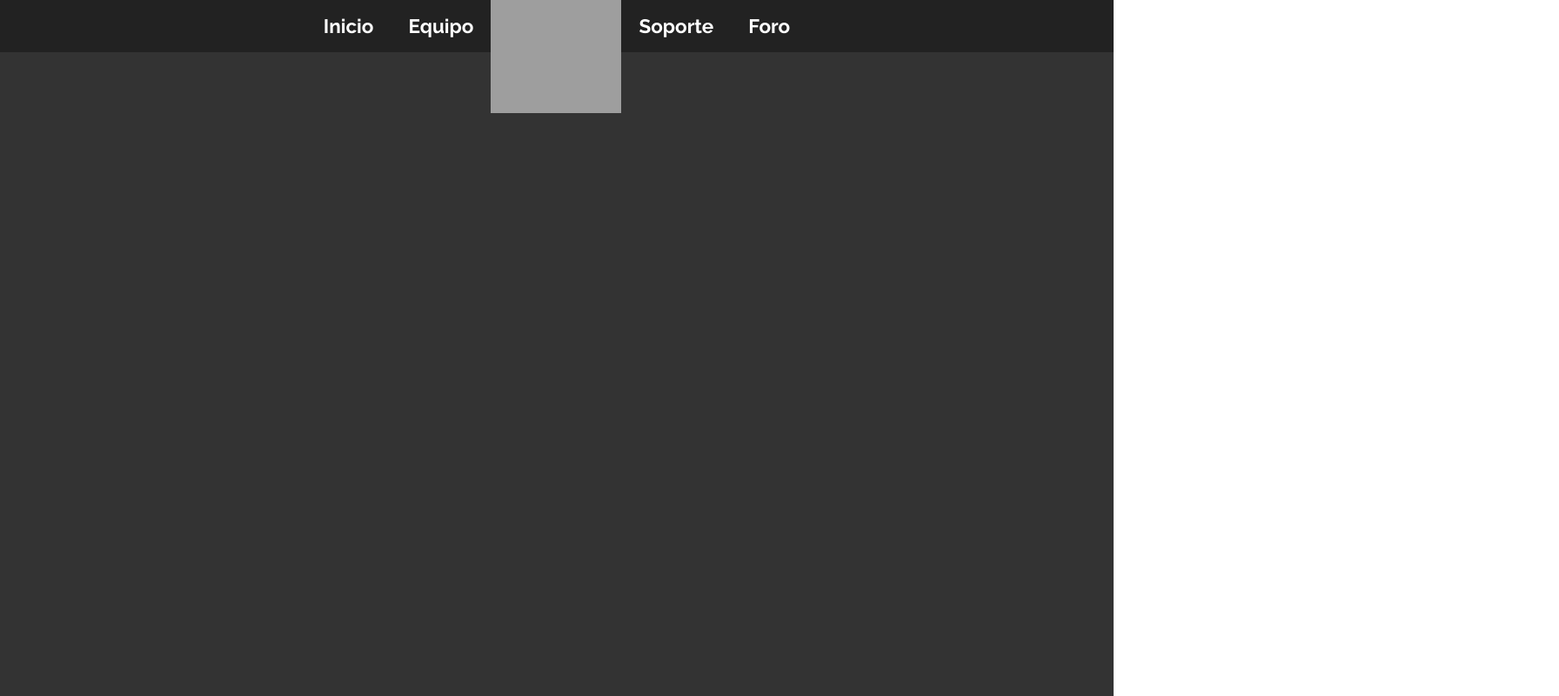
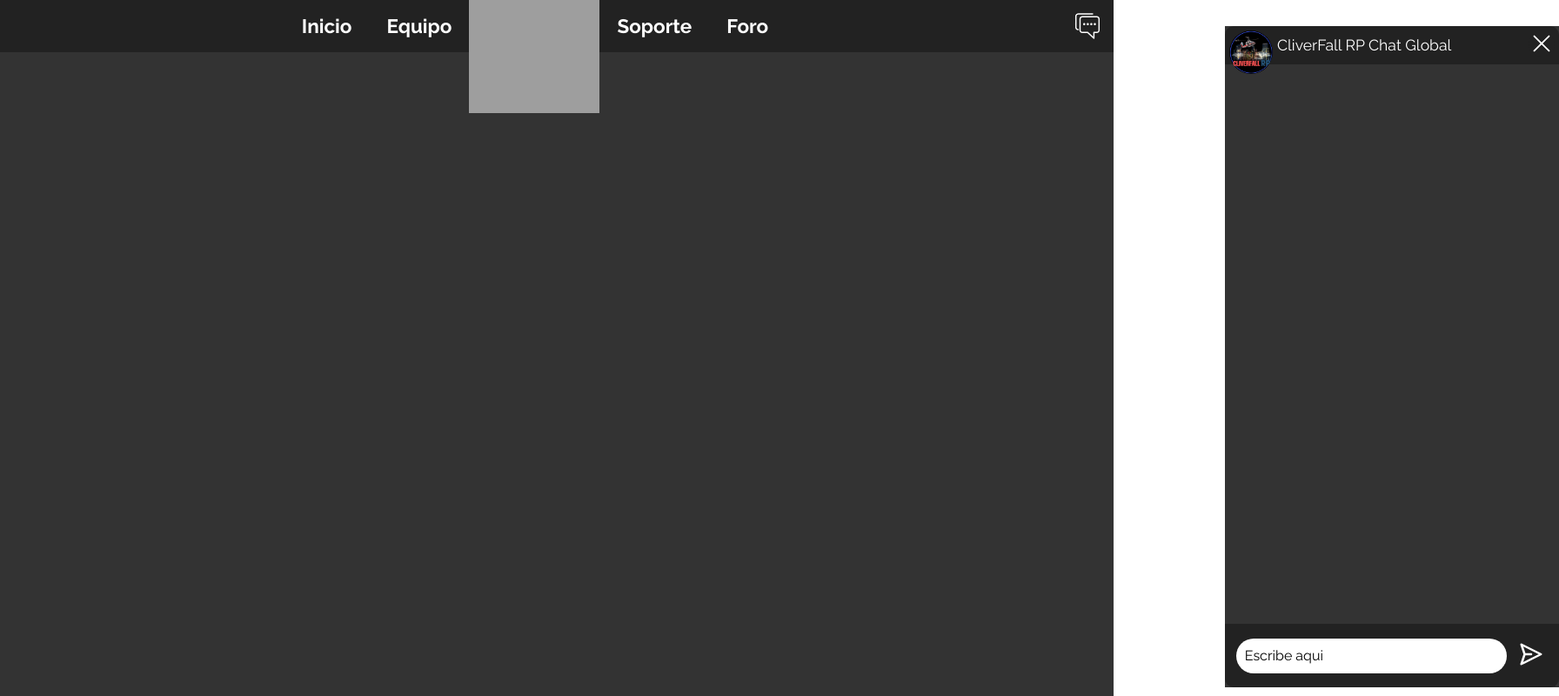
Before and after one commit to Cliverfall-RP/Cliverfall-RP.github.io, a plain HTML site: page index.html in a window 1280 px wide. Shown: the whole page at 87% size, 1792 px wide, since content can reach past the window. Drawn offline with Linux system fonts and the light colour scheme; grey boxes are pictures that could not be loaded.

Commit message:
Master Changes

```diff
--- a/css/index.css
+++ b/css/index.css
@@ -1,6 +1,9 @@
 @font-face {
     font-family: raleway;
     src: url(../fonts/Raleway-VariableFont_wght.ttf);
+}
+body{
+    overflow: hidden;
 }
 *{
     font-family: raleway;
@@ -43,9 +46,143 @@
 .nav-img img{
     width: 150px;
     height: 150px;
+    cursor: pointer;
+}
+.nav-img img:hover{
+    animation: rotate-logo 1s forwards;
+}
+@keyframes rotate-logo {
+    100%{transform: rotate(360deg)}
 }
 .nav-foro{
     margin: auto auto auto 10px ;
     font-size: 1.2rem;
     color: white;
 }
+.chat-icon{
+    width: 30px;
+    height: 30px;
+    margin-right: 10px;
+    border-radius: 10px;
+    padding: 5px;
+    border: none;
+}
+.chat-icon:hover{
+    background-color: #333;
+    transition: all ease 0.2s;
+    cursor: pointer;
+}
+.chat-modal{
+    width: 30%;
+    height: 95%;
+    background-color: #333;
+    position: absolute;
+    right: -40%;
+    bottom: 10px;
+    display: flex;
+    flex-direction: column;
+}
+.show{
+    animation: slide-in 0.5s steps(100, end) forwards;
+    box-shadow: 0px 0 15px black;
+    border-radius: 10px;
+}
+.hide{
+    animation: slide-out 0.5s steps(100, end) forwards;
+}
+.close-tab{
+    width: 30px;
+    height: 30px;
+    position: absolute;
+    top: 5px;
+    right: 5px;
+    cursor: pointer;
+    background-color: #222;
+    border-radius: 50%;
+    transition: all ease 0.2s;
+}
+.close-tab:hover{
+    background-color: #333;
+}
+@keyframes slide-in {
+    100%{right: 10px;}
+}
+@keyframes slide-out {
+    100%{right: -30%;}
+}
+.chat-nav{
+    width: 100%;
+    height: 6%;
+    display: flex;
+    background-color: #222;
+    border-radius: 10px 10px 0 0;
+}
+.chat-avatar{
+    width: 50px;
+    height: 50px;
+    border-radius: 50%;
+    position: absolute;
+    top: 5px;
+    left: 5px;
+}
+.chat-text{
+    color: white;
+    font-size: 1.1rem;
+    font-weight: normal;
+    margin: auto auto auto 60px;
+}
+.chat-load{
+    width: 100%;
+    height: 84%;
+    padding-top: 30px;
+}
+
+.text-buble{
+    background-color: white;
+    color: black;
+    padding: 10px;
+    margin-left: 15px;
+    margin-right: 30px;
+    width: fit-content;
+    border-radius: 10px;
+}
+.text-buble strong{
+    color: blue;
+}
+.chat-type{
+    width: 100%;
+    height: 10%;
+    background-color: #222;
+    border-radius: 0 0 10px 10px;
+    display: flex;
+}
+.chat-type form{
+    display: flex;
+    width: 98%;
+    height: 98%;
+    margin: auto;
+}
+.chat-type form input{
+    border-radius: 20px;
+    outline: none;
+    color: black;
+    border: none;
+    width: 80%;
+    height: 40px;
+    margin: auto 0 auto auto;
+    font-size: 1rem;
+    padding-left: 10px;
+}
+.chat-type form input::placeholder{
+    color: black;
+}
+.chat-type form button{
+    background-color: #222;
+    border: none;
+    width: 15%;
+}
+.chat-type form button img{
+    width: 30px;
+    height: 30px;
+    cursor: pointer;
+}
--- a/index.html
+++ b/index.html
@@ -24,7 +24,26 @@
             <div class="nav-item nav-foro">
                 <h3>Foro</h3>
             </div>
+            <img onclick="openChatTab()" class="chat-icon" src="./icons/chat.svg" alt="chat icon">
+        </div>
+        <div class="chat-modal">
+            <div class="chat-nav">
+                <img class="chat-avatar" src="./icons/IMG_20240313_225704_017.jpg" alt="logo again">
+                <h4 class="chat-text">CliverFall RP Chat Global</h4>
+                <img onclick="closeChatTab()" class="close-tab" src="./icons/close.svg" alt="Close tab icon">
+            </div>
+            <div class="chat-load">
+
+            </div>
+            <div class="chat-type">
+                <form name="myForm" onsubmit="event.preventDefault(); sendMessage()" action="">
+                    <input id="message" type="text" placeholder="Escribe aqui">
+                    <button type="submit"><img src="./icons/send.svg" alt="send icon"></button>
+                </form>
+            </div>
+
         </div>
     </div>
 </body>
+<script src="./js/index.js"></script>
 </html>
--- a/js/index.js
+++ b/js/index.js
@@ -0,0 +1,20 @@
+function closeChatTab(){
+    let item = document.querySelector(".chat-modal");
+    item.classList.remove("show")
+    item.classList.add("hide")
+}
+function openChatTab(){
+    let item = document.querySelector(".chat-modal");
+    item.classList.remove("hide")
+    item.classList.add("show")
+}
+function createNewTextBuble(message, sender){
+    let html = `<div class='text-buble'><strong>${sender}</strong><p>${message}</p></div>`
+    document.querySelector(".chat-load").innerHTML = html
+}
+function sendMessage(){
+    let input = document.getElementById("message");
+    createNewTextBuble(input.value, "d3ku07")
+    input.value = ""
+
+}
```
Also changed, not shown: icons/IMG_20240313_225704_017.jpg (added), icons/chat.svg (added), icons/close.svg (added), icons/send.svg (added).
